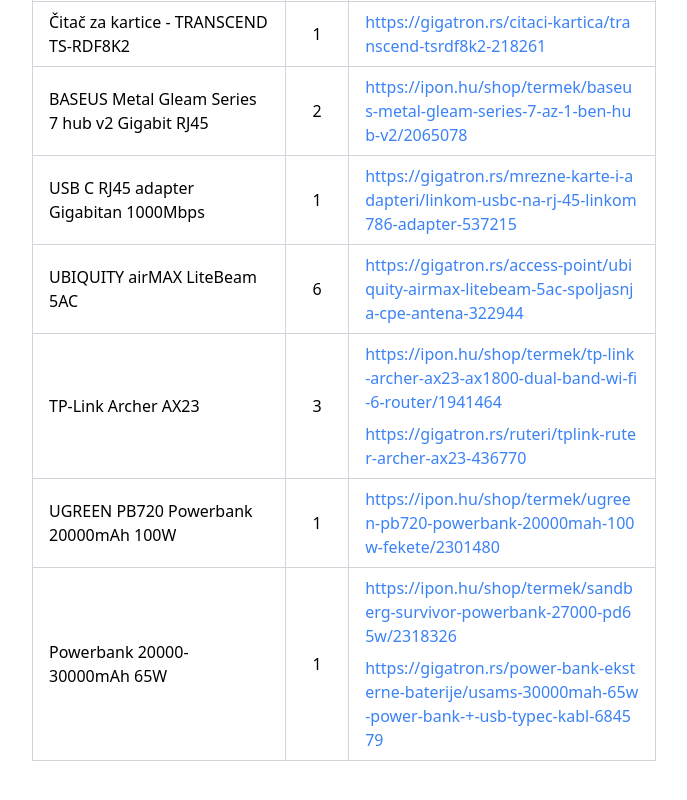
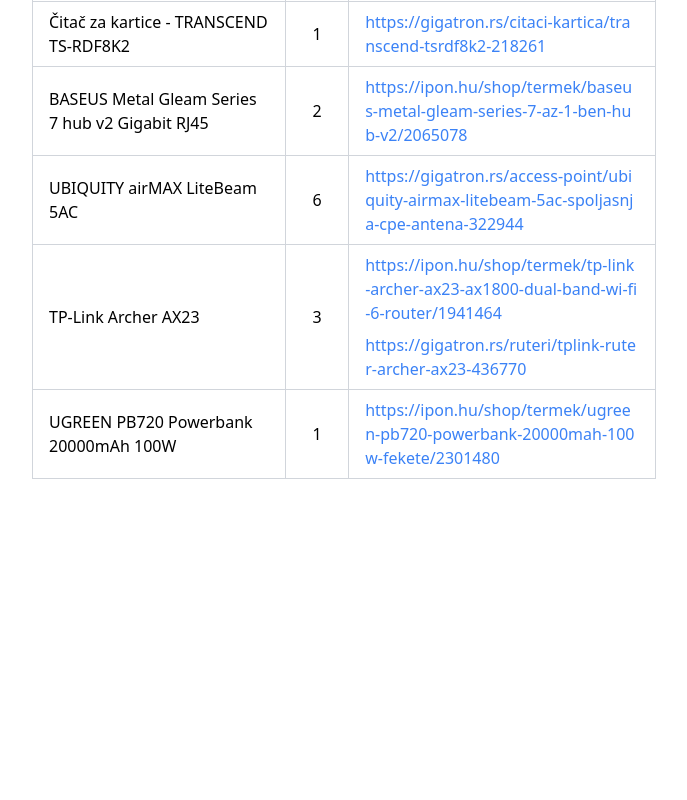
Before and after one commit to blokadainfo/website, a SvelteKit app: page /donacije in a window 1280 px wide. Shown: the part 1295-2095 px from the top of the page, without its empty margins (296-983 px from the left). After the commit the page ends 1814 px from the top, so only its background shows below. Built offline with nearby package versions, Linux system fonts and the light colour scheme.

Commit message:
fix(donations): update list
Signed-off-by: Aleksa Siriški <31509435+aleksasiriski@users.noreply.github.com>

```diff
--- a/src/routes/(prerendered)/donacije/donations.ts
+++ b/src/routes/(prerendered)/donacije/donations.ts
@@ -71,13 +71,6 @@
 		links: ['https://ipon.hu/shop/termek/baseus-metal-gleam-series-7-az-1-ben-hub-v2/2065078']
 	},
 	{
-		name: 'USB C RJ45 adapter Gigabitan 1000Mbps',
-		pieces: 1,
-		links: [
-			'https://gigatron.rs/mrezne-karte-i-adapteri/linkom-usbc-na-rj-45-linkom786-adapter-537215'
-		]
-	},
-	{
 		name: 'UBIQUITY airMAX LiteBeam 5AC',
 		pieces: 6,
 		links: [
@@ -96,13 +89,5 @@
 		name: 'UGREEN PB720 Powerbank 20000mAh 100W',
 		pieces: 1,
 		links: ['https://ipon.hu/shop/termek/ugreen-pb720-powerbank-20000mah-100w-fekete/2301480']
-	},
-	{
-		name: 'Powerbank 20000-30000mAh 65W',
-		pieces: 1,
-		links: [
-			'https://ipon.hu/shop/termek/sandberg-survivor-powerbank-27000-pd65w/2318326',
-			'https://gigatron.rs/power-bank-eksterne-baterije/usams-30000mah-65w-power-bank-+-usb-typec-kabl-684579'
-		]
 	}
 ];
```
